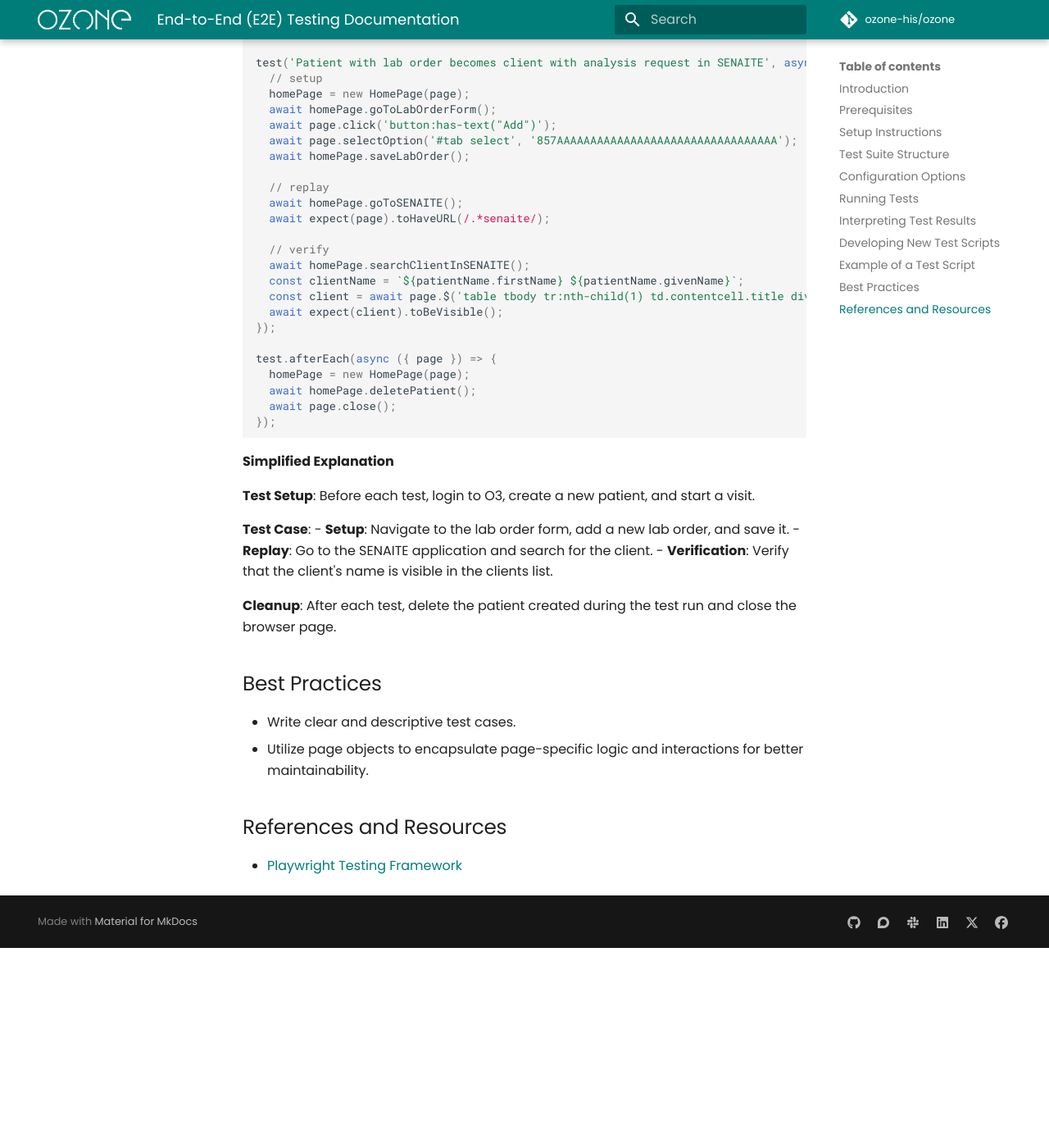
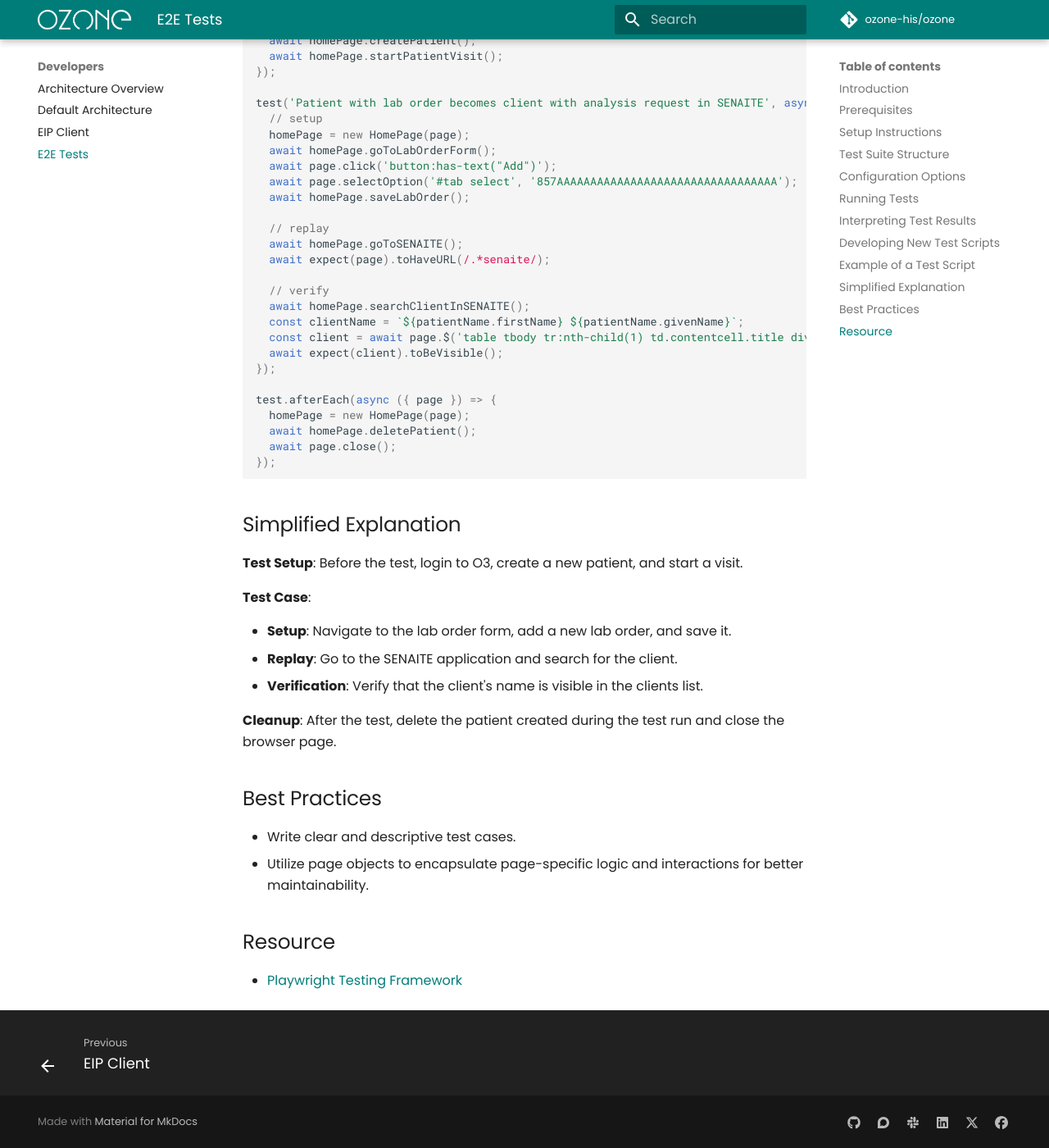
Before and after one commit to ozone-his/ozone-docs, an MkDocs documentation site: the page built from docs/devs/e2e-tests.md, in a window 1280 px wide and 1400 px high, scrolled down 2140 px. Shown: the whole window at 82% size. Built offline with MkDocs 1.6.1 and Material for MkDocs 9.7.7, drawn with Linux system fonts in a browser that asks for light colours; comment, search, counter and statistics services are not loaded; before the commit the page ends 3296 px from its top, so only the background shows below that; some of the changed text lies outside the part shown.

Commit message:
Update the docs + Add 'e2e-tests.md' in the nav config

````diff
--- a/docs/devs/e2e-tests.md
+++ b/docs/devs/e2e-tests.md
@@ -5,13 +5,14 @@
 
 ## Prerequisites
 Before running Ozone E2E tests, ensure the following are installed:
+
 - Node.js version 18 or higher
 - npm version 10 or higher
 
 ## Setup Instructions
-1. Clone the Ozone E2E repository: `git clone https://github.com/ozone-his/ozone-e2e`.
-2. Navigate to the project directory: `cd ozone-e2e`.
-3. Install dependencies: `npm install`.
+1. Clone the Ozone E2E repository: `git clone https://github.com/ozone-his/ozone-e2e`
+2. Navigate to the project directory: `cd ozone-e2e`
+3. Install dependencies: `npm install`
 
 ## Test Suite Structure
 The test suite is organized as follows:
@@ -30,9 +31,9 @@
 - **Browser Selection**: Utilize the `--browser` flag to specify the browser (e.g., chrome, firefox).
 
 ## Running Tests
-- Run all tests: `npx playwright test`.
-- Run tests in a specific file: `npx playwright test <file name>`.
-- Run tests with custom configuration: `npx playwright test --project=<browser name>`.
+- Run all tests: `npx playwright test`
+- Run tests in a specific file: `npx playwright test <file name>`
+- Run tests with custom configuration: `npx playwright test --project=<browser name>`
 
 ## Interpreting Test Results
 - **Passed**: All tests passed without any errors.
@@ -40,7 +41,7 @@
 - **Skipped**: Test was skipped due to a conditional directive or configuration.
 
 ## Developing New Test Scripts
-1. Create a `test.spec.js` file in the `e2e/test` folder.
+1. Create a `fileName.spec.js` file in the `e2e/tests` folder.
 2. Write test scenarios using Playwright's API.
 3. Utilize Playwright's API to interact with the browser, navigate to pages, interact with elements, perform actions, and make assertions.
 
@@ -89,20 +90,21 @@
 });
 ```
 
-**Simplified Explanation**
+## Simplified Explanation
 
-**Test Setup**: Before each test, login to O3, create a new patient, and start a visit.
+**Test Setup**: Before the test, login to O3, create a new patient, and start a visit.
 
 **Test Case**:
+
 - **Setup**: Navigate to the lab order form, add a new lab order, and save it.
 - **Replay**: Go to the SENAITE application and search for the client.
 - **Verification**: Verify that the client's name is visible in the clients list.
 
-**Cleanup**: After each test, delete the patient created during the test run and close the browser page.
+**Cleanup**: After the test, delete the patient created during the test run and close the browser page.
 
 ## Best Practices
 - Write clear and descriptive test cases.
 - Utilize page objects to encapsulate page-specific logic and interactions for better maintainability.
 
-## References and Resources
+## Resource
 - [Playwright Testing Framework](https://playwright.dev)
--- a/mkdocs.yml
+++ b/mkdocs.yml
@@ -18,6 +18,7 @@
     - Architecture Overview: 'devs/index.md'
     - Default Architecture: 'devs/default-archi.md'
     - EIP Client: 'devs/eip-client.md'
+    - E2E Tests: 'devs/e2e-tests.md'
 theme:
   name: material
   custom_dir: overrides
````
